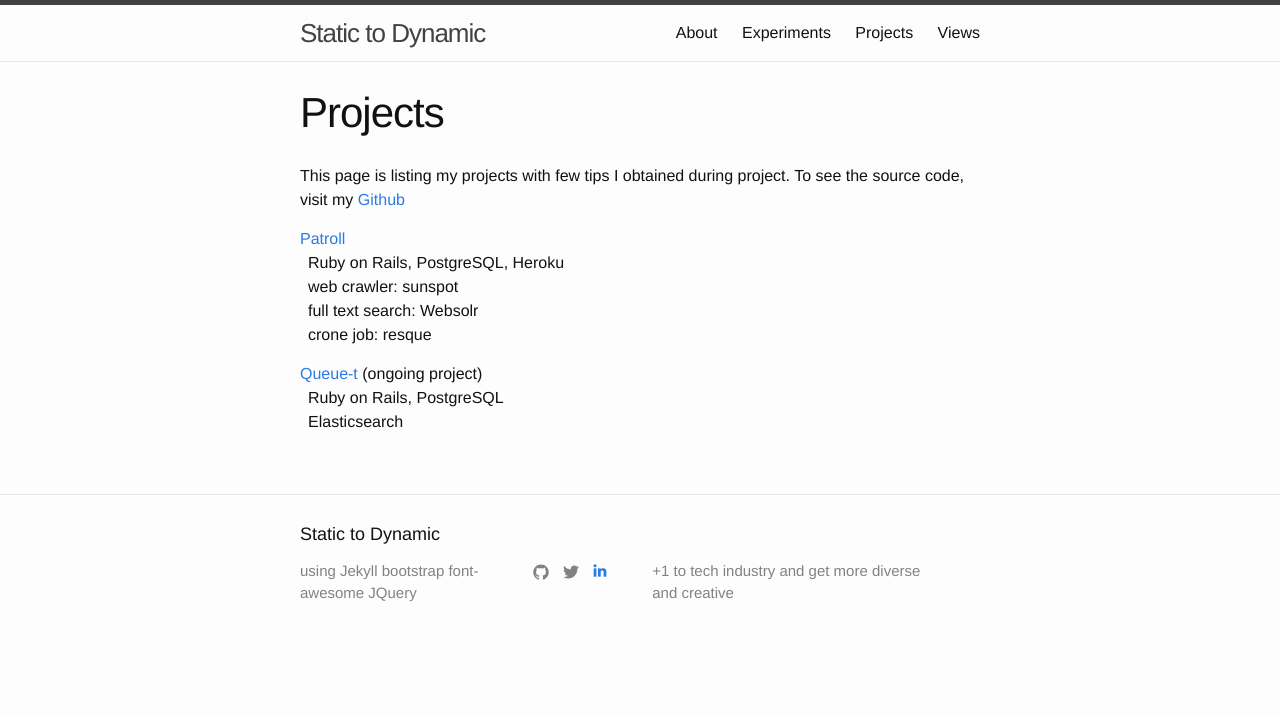
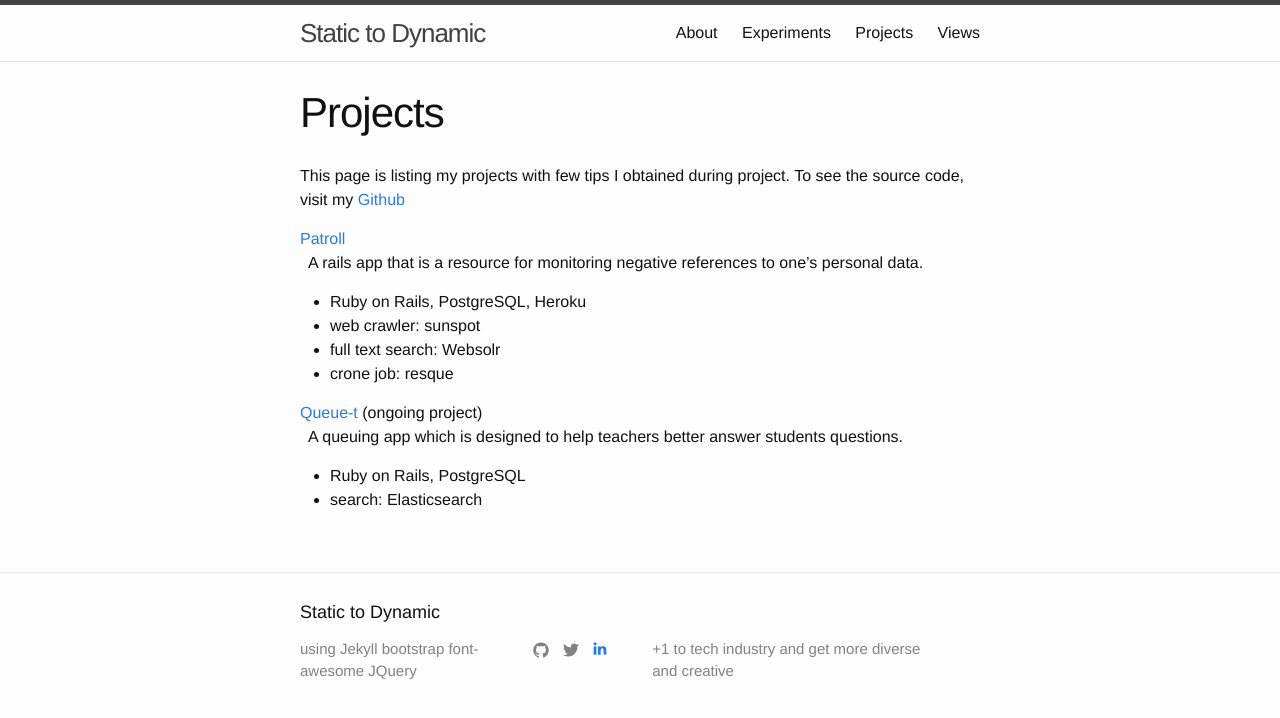
Before and after one commit to soborok/soborok.github.io, a Jekyll site: the page built from projects.md, in a window 1280 px wide. Shown: the top 718 px of the page. Built offline with Jekyll 4.4.1, drawn with Linux system fonts in a browser that asks for light colours.

Commit message:
modified description

```diff
--- a/projects.md
+++ b/projects.md
@@ -8,12 +8,16 @@ This page is listing my projects with few tips I obtained during project. To see
 
 
 [Patroll](https://github.com/bison-2014/to-catch-a-troll)
-&ensp;Ruby on Rails, PostgreSQL, Heroku
-&ensp;web crawler: sunspot
-&ensp;full text search: Websolr
-&ensp;crone job: resque
+&ensp;A rails app that is a resource for monitoring negative references to one's personal data.
+
+  - Ruby on Rails, PostgreSQL, Heroku
+  - web crawler: sunspot
+  - full text search: Websolr
+  - crone job: resque
 
 
 [Queue-t](https://github.com/matthewwho/queue-t) (ongoing project)
-&ensp;Ruby on Rails, PostgreSQL
-&ensp;Elasticsearch
+&ensp;A queuing app which is designed to help teachers better answer students questions.
+
+  - Ruby on Rails, PostgreSQL
+  - search: Elasticsearch
```
Also changed, not shown: experiments/carousel.html (+9 -11 lines).
